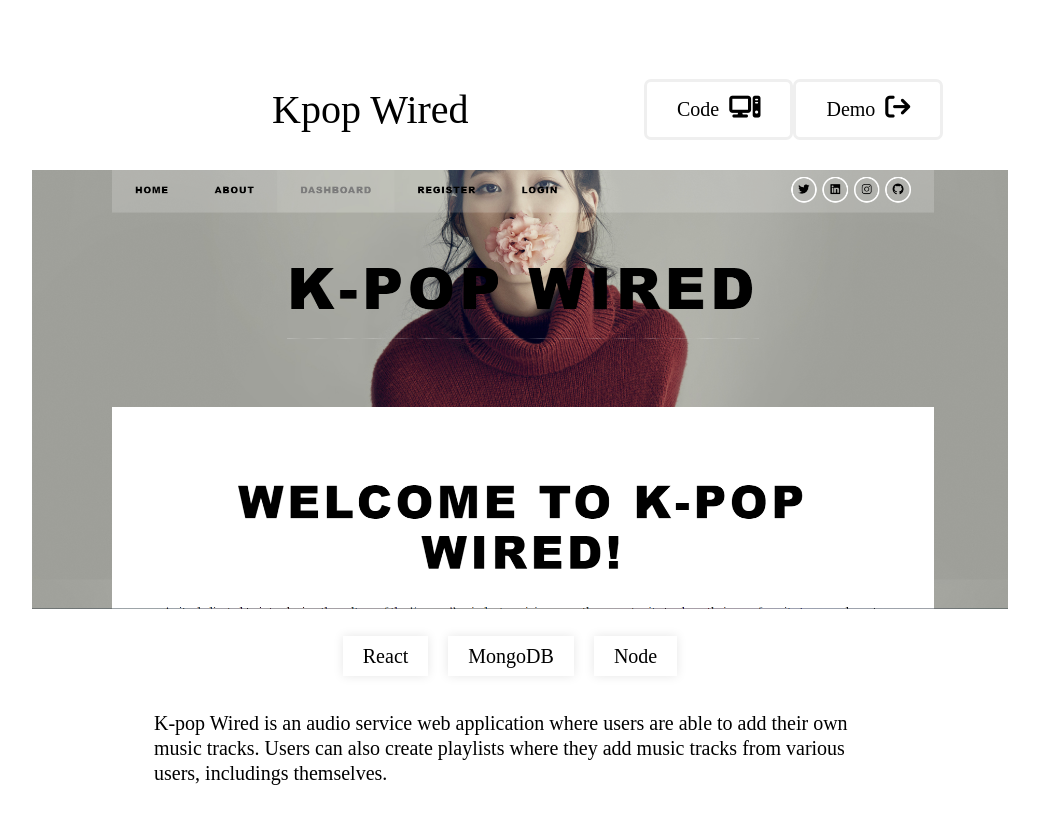
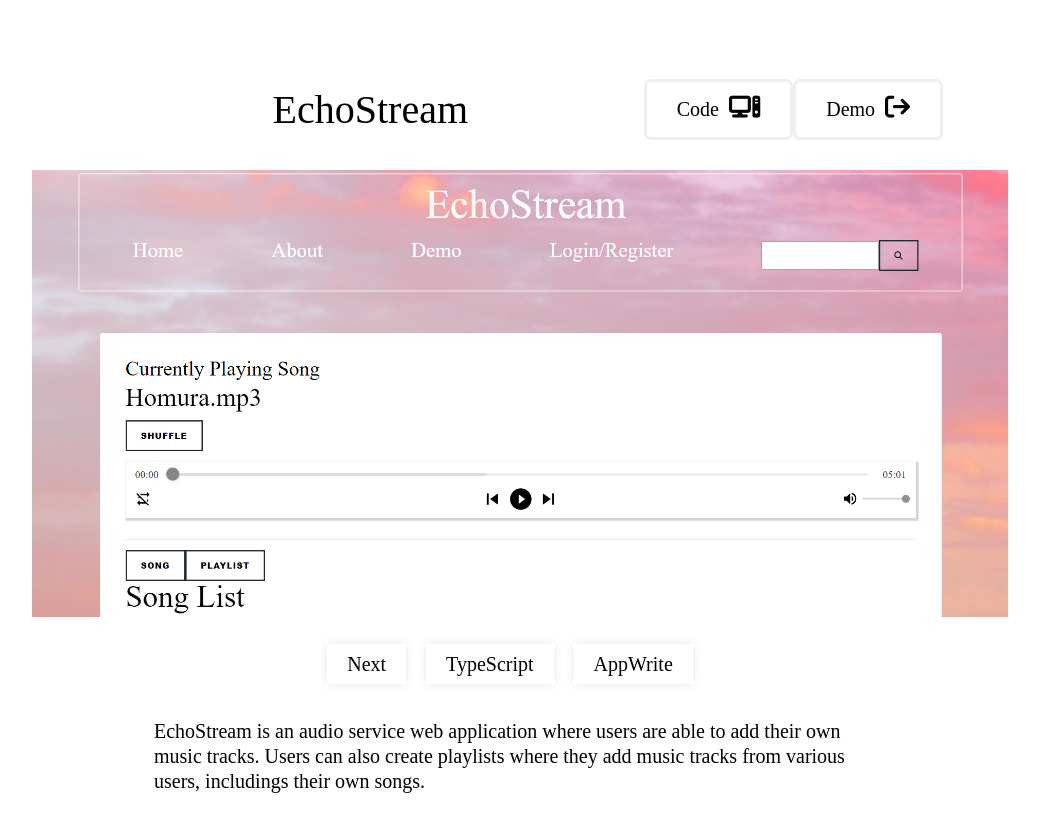
Before and after one commit to choir241/Portfolio-Draft-2, a Next.js app: page / in a window 1280 px wide. Shown: the part 996-1828 px from the top of the page, without its empty margins (120-1159 px from the left). Built offline with nearby package versions, Linux system fonts and the light colour scheme.

Commit message:
update kpop wired to echostream with appropriate links and screenshot preview

```diff
--- a/app/allProjects/page.tsx
+++ b/app/allProjects/page.tsx
@@ -5,7 +5,7 @@ import "../../assets/css/global.css"
 import styles from "../../assets/css/main.module.css"
 import "../../assets/css/globalMediaQuery.css"
 import priconne from "../../images/priconne.png"
-import kPop from "../../images/kpopwired.png"
+import echoStream from "../../images/echostream.png"
 import theRealEstate from "../../images/therealestatebeast.png"
 import autoAligners from "../../images/autoaligners.png"
 
@@ -23,9 +23,9 @@ export default function AllProjects(){
 
                 <Project projectName = "AutoAligners" codeURL = "https://github.com/choir27/autoAligners" demoURL = "" projectIMG = {autoAligners.src} projectALT = "website landing page preview of AutoAligners" projectTech = {["TypeScript", "AppWrite", "Vite"]} projectDescription="AutoAligners allows the client to reserve various car services and submit an estimate for a car service.  Employees are able to manage aspects of the client, ranging from the purchases they made, to the reservations they made."/>
 
+                <Project projectName = "EchoStream" codeURL = "https://github.com/choir27/EchoStream" demoURL = "https://echostream.netlify.app/" projectIMG = {echoStream.src} projectALT="website landing page preview of EchoStream" projectTech = {["Next", "TypeScript", "AppWrite"]} projectDescription = "EchoStream is an audio service web application where users are able to add their own music tracks. Users can also create playlists where they add music tracks from various users, includings their own songs."/>
+
                 <Project projectName = "Priconnect" codeURL = "https://github.com/choir27/Priconnect" demoURL = "https://priconnect.netlify.app" projectIMG = {priconne.src} projectALT="website landing page preview of For Everything Priconne" projectTech = {["React", "MongoDB", "Node"]} projectDescription = "Priconnect is a social media web application that allows users to create, like and comment posts.  Users can also interact with each other by replying on comments."/>
-
-                <Project projectName = "Kpop Wired" codeURL = "https://github.com/choir27/Kpop-Wired" demoURL = "https://kpopwired.netlify.app" projectIMG = {kPop.src} projectALT="website landing page preview of Kpop Wired" projectTech = {["React", "MongoDB", "Node"]} projectDescription = "K-pop Wired is an audio service web application where users are able to add their own music tracks. Users can also create playlists where they add music tracks from various users, includings themselves."/>
 
                 <Project projectName = "The Real Estate Beast" codeURL = "https://github.com/choir27/The-Real-Estate-Beast" demoURL = "https://therealestatebeast.netlify.app" projectIMG = {theRealEstate.src} projectALT="website landing page preview of The Real Estate Beast" projectTech = {["CSS", "HTML"]} projectDescription = "The Real Estate Beast is a real estate website that demonstrates Carleton Badgers' history of satisfied clients, while also providing home value estimations and available homes for purchase."/>
 
--- a/app/page.tsx
+++ b/app/page.tsx
@@ -5,7 +5,7 @@ import Nav from "../components/Nav"
 import "../assets/css/global.css"
 import styles from "../assets/css/main.module.css"
 import "../assets/css/globalMediaQuery.css"
-import kPop from "../images/kpopwired.png"
+import echoStream from "../images/echostream.png"
 import autoAligners from "../images/autoaligners.png"
 import theRealEstate from "../images/therealestatebeast.png"
 
@@ -27,7 +27,7 @@ export default function Home(){
             <Project projectName = "The Real Estate Beast" codeURL = "https://github.com/choir27/The-Real-Estate-Beast" demoURL = "https://therealestatebeast.netlify.app" projectIMG = {theRealEstate.src} projectALT="website landing page preview of The Real Estate Beast" projectTech = {["CSS", "HTML"]} projectDescription = "The Real Estate Beast is a real estate website that demonstrates Carleton Badgers' history of satisfied clients, while also providing home value estimations and available homes for purchase."/>
 
             <div className="flex justify-center">
-                <Project classNames = "width-100" projectName = "Kpop Wired" codeURL = "https://github.com/choir27/Kpop-Wired" demoURL = "https://kpopwired.netlify.app" projectIMG = {kPop.src} projectALT="website landing page preview of Kpop Wired" projectTech = {["React", "MongoDB", "Node"]} projectDescription = "K-pop Wired is an audio service web application where users are able to add their own music tracks. Users can also create playlists where they add music tracks from various users, includings themselves."/>
+                <Project classNames = "width-100" projectName = "EchoStream" codeURL = "https://github.com/choir27/EchoStream" demoURL = "https://echostream.netlify.app/" projectIMG = {echoStream.src} projectALT="website landing page preview of EchoStream" projectTech = {["Next", "TypeScript", "AppWrite"]} projectDescription = "EchoStream is an audio service web application where users are able to add their own music tracks. Users can also create playlists where they add music tracks from various users, includings their own songs."/>
             </div>
 
             </section>
```
Also changed, not shown: images/echostream.png (added), images/kpopwired.png (deleted).
